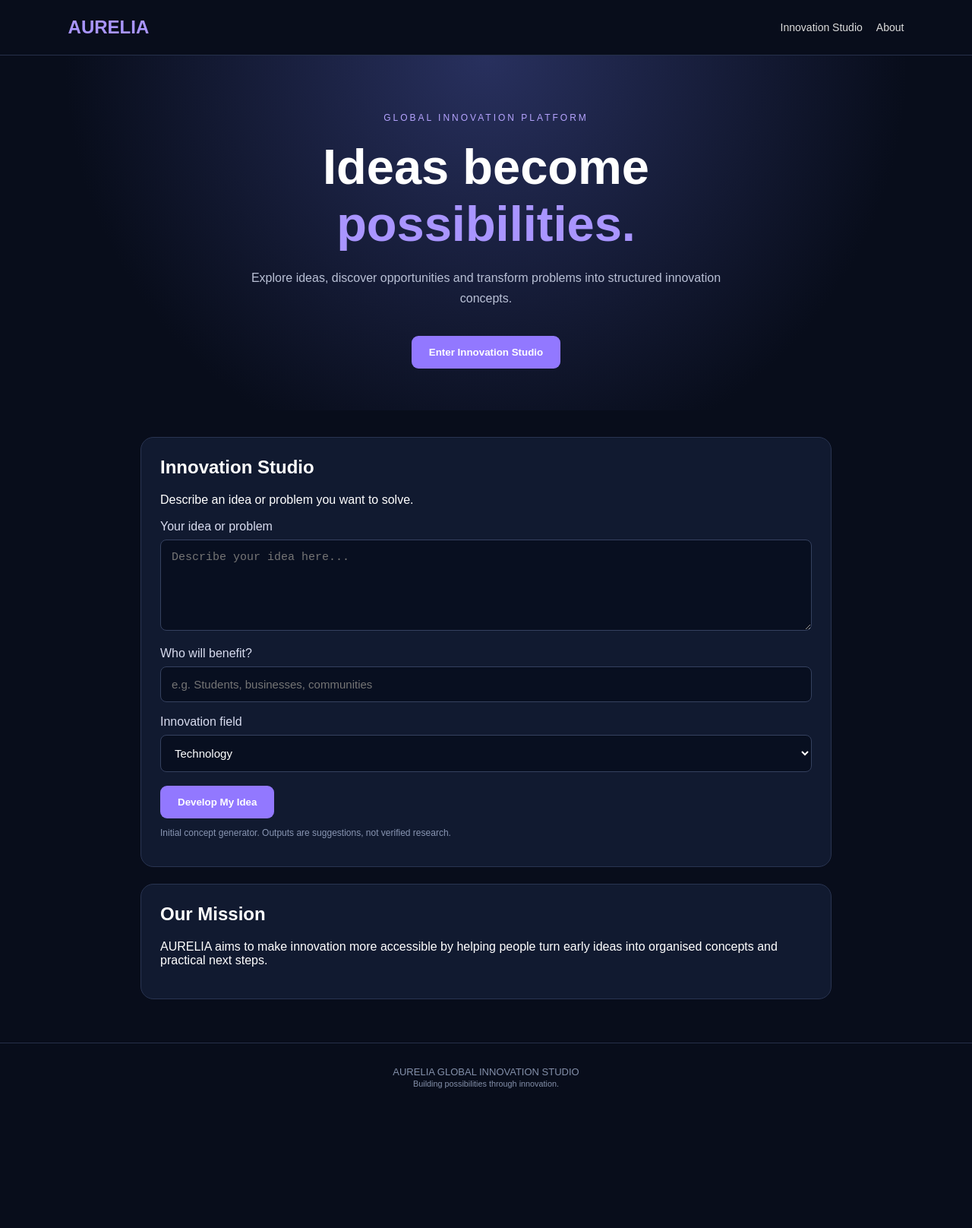
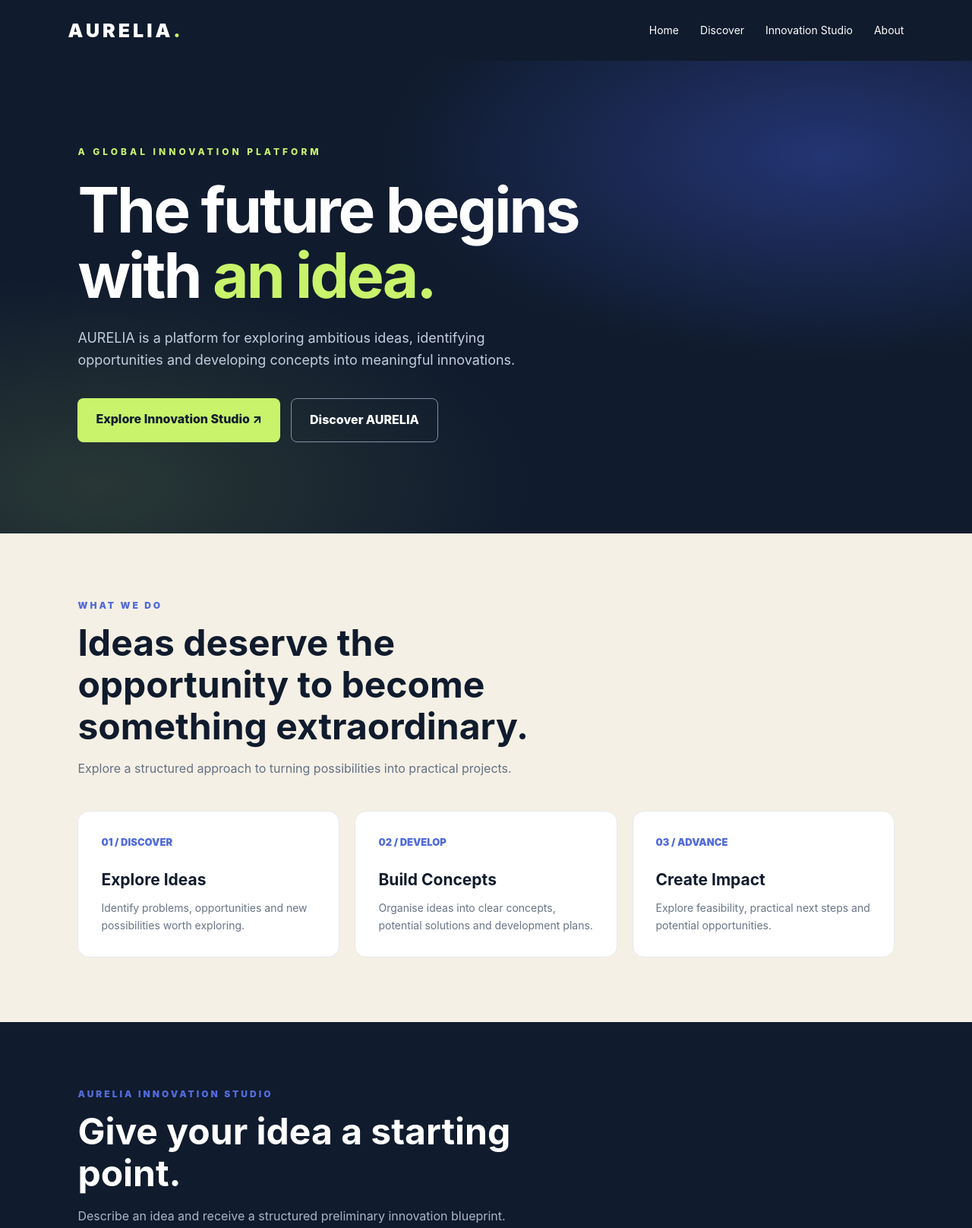
Before and after one commit to senyoloignitious-max/aurelia-global, a plain HTML site: page index.html in a window 1280 px wide. Shown: the top 1616 px of the page at 76% size. Before the commit the page ends 1463 px from the top, so only its background shows below. Drawn offline with Linux system fonts and the light colour scheme.

Commit message:
Update index.html

```diff
--- a/index.html
+++ b/index.html
@@ -4,124 +4,362 @@
 <head>
 <meta charset="UTF-8">
 <meta name="viewport" content="width=device-width, initial-scale=1.0">
-	<title>AURELIA | Global Innovation Studio</title>
+<meta name="theme-color" content="#101b2d">
+<meta name="description" content="AURELIA — A global platform for developing ambitious ideas into meaningful innovations.">
+<title>AURELIA | Global Innovation Platform</title>
 <style>
-	*{box-sizing:border-box}
-	body{margin:0;background:#080d1b;color:#fff;font-family:Arial,sans-serif}
-	header{padding:22px 7%;display:flex;justify-content:space-between;align-items:center;border-bottom:1px solid #26304a}
-	.logo{font-size:24px;font-weight:bold;color:#a995ff}
-	nav a{color:#ddd;text-decoration:none;margin-left:18px;font-size:14px}
-	.hero{text-align:center;padding:75px 20px 55px;background:radial-gradient(circle at top,#28305e,#080d1b 70%)}
-	.tag{color:#b6a4ff;letter-spacing:3px;font-size:12px}
-	h1{font-size:clamp(36px,8vw,65px);margin:20px 0}
-	.hero p{color:#b9c0d5;line-height:1.7;max-width:650px;margin:auto}
-	button{background:#9278ff;color:white;border:0;border-radius:9px;padding:14px 23px;font-weight:bold;cursor:pointer}
-	button:hover{background:#7559e9}
-	main{max-width:950px;margin:auto;padding:35px 20px}
-	.panel{background:#111a30;border:1px solid #293451;border-radius:17px;padding:25px;margin-bottom:22px}
-	h2{margin-top:0}
-	label{display:block;margin:17px 0 8px;color:#d8dcef}
-	input,textarea,select{width:100%;padding:14px;background:#080f20;border:1px solid #35415f;border-radius:8px;color:white;font-size:15px}
-	textarea{min-height:120px;resize:vertical}
-	#result{display:none;line-height:1.7;color:#d5dcef}
-	.result-section{border-left:3px solid #9278ff;padding-left:14px;margin:20px 0}
-	footer{text-align:center;padding:30px;color:#8490aa;border-top:1px solid #26304a;font-size:13px}
-	.small{color:#8996b3;font-size:12px}
+:root {
+  --navy:#101b2d;
+  --navy2:#172842;
+  --lime:#c8f36b;
+  --blue:#4968ff;
+  --ivory:#f5f0e5;
+  --muted:#aab6c8;
+  --white:#ffffff;
+}
+*{box-sizing:border-box;margin:0;padding:0}
+html{scroll-behavior:smooth}
+body{
+  font-family:Inter,Arial,sans-serif;
+  background:var(--ivory);
+  color:var(--navy);
+  line-height:1.6;
+}
+a{text-decoration:none;color:inherit}
+button,input,textarea,select{font:inherit}
+nav{
+  background:var(--navy);
+  color:white;
+  padding:20px 7%;
+  display:flex;
+  justify-content:space-between;
+  align-items:center;
+  gap:20px;
+}
+.logo{
+  font-size:25px;
+  font-weight:900;
+  letter-spacing:4px;
+}
+.logo span{color:var(--lime)}
+.navlinks{display:flex;gap:28px;font-size:14px}
+.navlinks a:hover{color:var(--lime)}
+.menu{display:none}
+.hero{
+  background:
+    radial-gradient(ellipse at 85% 20%,#4968ff55,transparent 38%),
+    radial-gradient(ellipse at 10% 90%,#c8f36b22,transparent 35%),
+    var(--navy);
+  color:white;
+  padding:110px 8% 120px;
+  min-height:590px;
+  display:flex;
+  align-items:center;
+}
+.hero-content{max-width:850px}
+.eyebrow{
+  color:var(--lime);
+  letter-spacing:4px;
+  font-size:12px;
+  font-weight:800;
+  margin-bottom:25px;
+}
+.hero h1{
+  font-size:clamp(44px,8vw,82px);
+  line-height:1.05;
+  letter-spacing:-3px;
+  margin-bottom:25px;
+}
+.hero h1 span{color:var(--lime)}
+.hero p{
+  max-width:620px;
+  color:#c3cede;
+  font-size:18px;
+  margin-bottom:35px;
+}
+.actions{display:flex;gap:14px;flex-wrap:wrap}
+.btn{
+  display:inline-block;
+  border:0;
+  border-radius:8px;
+  padding:15px 24px;
+  font-weight:800;
+  cursor:pointer;
+  transition:.2s;
+}
+.btn:hover{transform:translateY(-3px)}
+.primary{background:var(--lime);color:var(--navy)}
+.secondary{border:1px solid #8290a5;color:white}
+.section{padding:85px 8%}
+.section-heading{max-width:700px;margin-bottom:42px}
+.kicker{
+  color:#526bdb;
+  font-size:12px;
+  letter-spacing:3px;
+  font-weight:900;
+  margin-bottom:12px;
+}
+h2{font-size:clamp(32px,5vw,48px);line-height:1.15}
+.section-heading p{color:#637084;margin-top:16px}
+.features{
+  display:grid;
+  grid-template-columns:repeat(3,1fr);
+  gap:20px;
+}
+.feature{
+  background:white;
+  padding:30px;
+  border-radius:15px;
+  border:1px solid #e7e8e9;
+  transition:.2s;
+}
+.feature:hover{transform:translateY(-5px)}
+.number{
+  color:#526bdb;
+  font-size:13px;
+  font-weight:900;
+  margin-bottom:22px;
+}
+.feature h3{font-size:21px;margin-bottom:10px}
+.feature p{color:#687487;font-size:14px}
+.studio{
+  background:var(--navy);
+  color:white;
+}
+.studio .section-heading p{color:var(--muted)}
+.studio-card{
+  background:#192b44;
+  border:1px solid #354760;
+  padding:35px;
+  border-radius:18px;
+  max-width:850px;
+}
+label{
+  display:block;
+  font-weight:700;
+  font-size:14px;
+  margin:20px 0 8px;
+}
+input,textarea,select{
+  width:100%;
+  background:#101b2d;
+  border:1px solid #52617a;
+  color:white;
+  border-radius:8px;
+  padding:14px;
+  outline:none;
+}
+input:focus,textarea:focus,select:focus{
+  border-color:var(--lime);
+}
+textarea{min-height:130px;resize:vertical}
+select option{background:#101b2d}
+.studio button{margin-top:23px;width:100%}
+#result{
+  display:none;
+  background:#f5f0e5;
+  color:var(--navy);
+  padding:25px;
+  border-radius:12px;
+  margin-top:25px;
+}
+#result h3{margin-bottom:15px}
+#result p{margin:10px 0}
+.about{
+  background:#e9e8df;
+}
+.about-content{
+  max-width:750px;
+}
+.about-content p{
+  color:#596779;
+  margin-top:20px;
+}
+.banner{
+  background:var(--blue);
+  color:white;
+  padding:65px 8%;
+  text-align:center;
+}
+.banner h2{margin-bottom:15px}
+.banner p{margin-bottom:25px;color:#e0e5ff}
+footer{
+  background:var(--navy);
+  color:#aab6c8;
+  padding:35px 8%;
+  text-align:center;
+  font-size:13px;
+}
+footer strong{color:white;letter-spacing:3px}
+footer p{margin-top:10px}
+@media(max-width:750px){
+  .navlinks{display:none}
+  .menu{display:block;color:var(--lime);font-size:13px}
+  .hero{padding:85px 7%;min-height:530px}
+  .hero h1{letter-spacing:-2px}
+  .features{grid-template-columns:1fr}
+  .section{padding:65px 7%}
+  .studio-card{padding:22px}
+}
 </style>
 </head>
 <body>
-	<header>
-	<div class="logo">AURELIA</div>
-	<nav><a href="#studio">Innovation Studio</a><a href="#about">About</a></nav>
+
+<nav>
+  <a class="logo" href="#">AURELIA<span>.</span></a>
+  <div class="navlinks">
+    <a href="#home">Home</a>
+    <a href="#discover">Discover</a>
+    <a href="#studio">Innovation Studio</a>
+    <a href="#about">About</a>
+  </div>
+  <a class="menu" href="#studio">START CREATING ↗</a>
+</nav>
+
+<header class="hero" id="home">
+  <div class="hero-content">
+    <div class="eyebrow">A GLOBAL INNOVATION PLATFORM</div>
+    <h1>The future begins<br>with <span>an idea.</span></h1>
+    <p>
+      AURELIA is a platform for exploring ambitious ideas,
+      identifying opportunities and developing concepts
+      into meaningful innovations.
+    </p>
+    <div class="actions">
+      <a class="btn primary" href="#studio">Explore Innovation Studio ↗</a>
+      <a class="btn secondary" href="#discover">Discover AURELIA</a>
+    </div>
+  </div>
 </header>
 
-	<section class="hero">
-	<div class="tag">GLOBAL INNOVATION PLATFORM</div>
-	<h1>Ideas become<br><span style="color:#a995ff">possibilities.</span></h1>
-	<p>Explore ideas, discover opportunities and transform problems into structured innovation concepts.</p>
-	<br><br>
-	<a href="#studio"><button>Enter Innovation Studio</button></a>
+<section class="section" id="discover">
+  <div class="section-heading">
+    <div class="kicker">WHAT WE DO</div>
+    <h2>Ideas deserve the opportunity to become something extraordinary.</h2>
+    <p>Explore a structured approach to turning possibilities into practical projects.</p>
+  </div>
+  <div class="features">
+    <article class="feature">
+      <div class="number">01 / DISCOVER</div>
+      <h3>Explore Ideas</h3>
+      <p>Identify problems, opportunities and new possibilities worth exploring.</p>
+    </article>
+    <article class="feature">
+      <div class="number">02 / DEVELOP</div>
+      <h3>Build Concepts</h3>
+      <p>Organise ideas into clear concepts, potential solutions and development plans.</p>
+    </article>
+    <article class="feature">
+      <div class="number">03 / ADVANCE</div>
+      <h3>Create Impact</h3>
+      <p>Explore feasibility, practical next steps and potential opportunities.</p>
+    </article>
+  </div>
 </section>
 
-	<main>
-	<section class="panel" id="studio">
-	<h2>Innovation Studio</h2>
-	<p>Describe an idea or problem you want to solve.</p>
+<section class="section studio" id="studio">
+  <div class="section-heading">
+    <div class="kicker">AURELIA INNOVATION STUDIO</div>
+    <h2>Give your idea a starting point.</h2>
+    <p>Describe an idea and receive a structured preliminary innovation blueprint.</p>
+  </div>
+  <div class="studio-card">
+    <form id="ideaForm">
+      <label for="idea">Describe your idea or the problem you want to solve</label>
+      <textarea id="idea" placeholder="Describe your idea here..." required></textarea>
 
-	<label for="idea">Your idea or problem</label>
-	<textarea id="idea" placeholder="Describe your idea here..."></textarea>
+      <label for="people">Who could benefit from it?</label>
+      <input id="people" placeholder="e.g. Students, businesses, communities" required>
 
-	<label for="people">Who will benefit?</label>
-	<input id="people" placeholder="e.g. Students, businesses, communities">
-
-	<label for="field">Innovation field</label>
+      <label for="field">Choose an innovation field</label>
       <select id="field">
-	<option>Technology</option>
+        <option>Artificial Intelligence and Technology</option>
         <option>Education</option>
         <option>Healthcare</option>
-	<option>Agriculture</option>
-	<option>Environment</option>
-	<option>Business</option>
+        <option>Environment and Sustainability</option>
+        <option>Business and Finance</option>
+        <option>Engineering and Science</option>
         <option>Other</option>
       </select>
-	<br><br>
-	<button onclick="develop()">Develop My Idea</button>
-	<p class="small">Initial concept generator. Outputs are suggestions, not verified research.</p>
+
+      <button class="btn primary" type="submit">Develop My Idea ↗</button>
+    </form>
+    <div id="result" aria-live="polite"></div>
+  </div>
 </section>
 
-	<section class="panel" id="result">
-	<h2>Your Innovation Blueprint</h2>
-	<div id="output"></div>
-	<button onclick="copyResult()">Copy Blueprint</button>
+<section class="section about" id="about">
+  <div class="about-content">
+    <div class="kicker">OUR VISION</div>
+    <h2>Innovation without borders.</h2>
+    <p>
+      AURELIA aims to create an accessible global environment
+      where people can explore ideas, develop concepts and
+      investigate solutions to real-world challenges.
+    </p>
+    <p>
+      Our vision is to connect creativity, structured thinking
+      and technology to help transform promising ideas into
+      meaningful opportunities.
+    </p>
+  </div>
 </section>
 
-	<section class="panel" id="about">
-	<h2>Our Mission</h2>
-	<p>AURELIA aims to make innovation more accessible by helping people turn early ideas into organised concepts and practical next steps.</p>
+<section class="banner">
+  <h2>Every great innovation starts somewhere.</h2>
+  <p>Give your next idea the attention it deserves.</p>
+  <a class="btn primary" href="#studio">Enter Innovation Studio ↗</a>
 </section>
-	</main>
 
 <footer>
-	AURELIA GLOBAL INNOVATION STUDIO<br>
-	<small>Building possibilities through innovation.</small>
+  <strong>AURELIA</strong>
+  <p>GLOBAL INNOVATION PLATFORM</p>
+  <p>Exploring ideas. Developing possibilities.</p>
+  <p>© 2026 AURELIA. All rights reserved.</p>
 </footer>
 
 <script>
-	function develop(){
-	const idea=document.getElementById('idea').value.trim();
-	const people=document.getElementById('people').value.trim()||'People and communities';
-	const field=document.getElementById('field').value;
-	if(!idea){alert('Please describe your idea first.');return;}
+document.getElementById("ideaForm").addEventListener("submit",function(e){
+  e.preventDefault();
+
+  const idea=document.getElementById("idea").value.trim();
+  const people=document.getElementById("people").value.trim();
+  const field=document.getElementById("field").value;
+
+  if(!idea || !people)return;
+
+  const result=document.getElementById("result");
+  result.style.display="block";
+  result.innerHTML="";
+
+  const heading=document.createElement("h3");
+  heading.textContent="Your Preliminary Innovation Blueprint";
+  result.appendChild(heading);
 
   const sections=[
-	['01. Concept',idea],
-	['02. Innovation field',field],
-	['03. Intended beneficiaries',people],
-	['04. Problem to investigate','Identify the main difficulty your idea addresses. Interview potential users and establish how serious the problem is.'],
-	['05. Proposed solution','Develop a simple version of your idea. Define its main features and explain how they address the identified problem.'],
-	['06. Development roadmap','Research the problem, validate demand, design a prototype, test it with users and improve it.'],
-	['07. Feasibility','Investigate technical requirements, costs, resources, regulations and possible obstacles.'],
-	['08. Business opportunity','Explore potential customers, competitors, pricing options and sustainable revenue models.'],
-	['09. Next action','Speak to three potential users and document their feedback before investing in development.']
+    ["Your concept",idea],
+    ["Innovation field",field],
+    ["Potential beneficiaries",people],
+    ["Problem to investigate","Define the specific problem, who experiences it and why existing solutions may be insufficient."],
+    ["Proposed direction","Research possible solutions, compare approaches and identify what could make your idea useful."],
+    ["Development roadmap","1. Research the problem. 2. Design a concept. 3. Create a prototype. 4. Test with users. 5. Improve the solution."],
+    ["Feasibility","Investigate technical requirements, costs, available resources, risks and practical limitations."],
+    ["Business opportunity","Explore potential demand, alternatives, costs and possible sustainable revenue models."],
+    ["Next action","Write a one-page description of the problem and research three existing solutions."]
   ];
 
-	let html='';
-	sections.forEach(s=>{
-	html+='<div class="result-section"><strong>'+s[0]+'</strong><p>'+escapeHTML(s[1])+'</p></div>';
+  sections.forEach(function(item){
+    const p=document.createElement("p");
+    const strong=document.createElement("strong");
+    strong.textContent=item[0]+": ";
+    p.appendChild(strong);
+    p.appendChild(document.createTextNode(item[1]));
+    result.appendChild(p);
   });
-	document.getElementById('output').innerHTML=html;
-	document.getElementById('result').style.display='block';
-	document.getElementById('result').scrollIntoView({behavior:'smooth'});
-	}
-	function escapeHTML(s){
-	return s.replace(/[&<>"']/g,c=>({'&':'&amp;','<':'&lt;','>':'&gt;','"':'&quot;',"'":'&#39;'}[c]));
-	}
-	function copyResult(){
-	const text=document.getElementById('output').innerText;
-	if(navigator.clipboard){
-	navigator.clipboard.writeText(text).then(()=>alert('Blueprint copied.'));
-	}else{alert('Clipboard unavailable.');}
-	}
+
+  result.scrollIntoView({behavior:"smooth",block:"start"});
+});
 </script>
+
 </body>
 </html>
```
Lines whose indentation alone changed are shown as unchanged.
